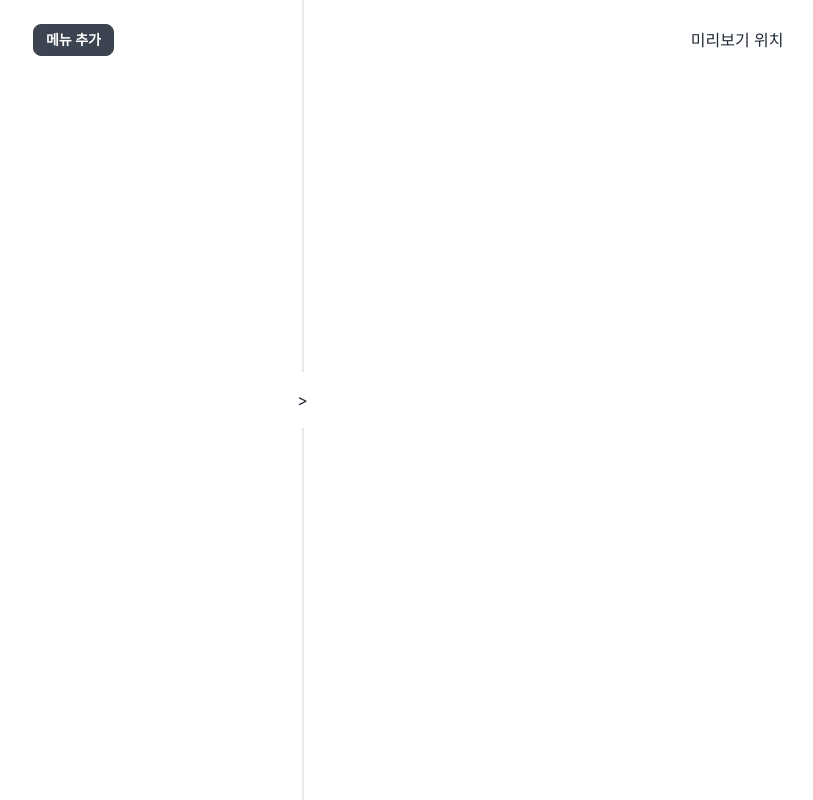
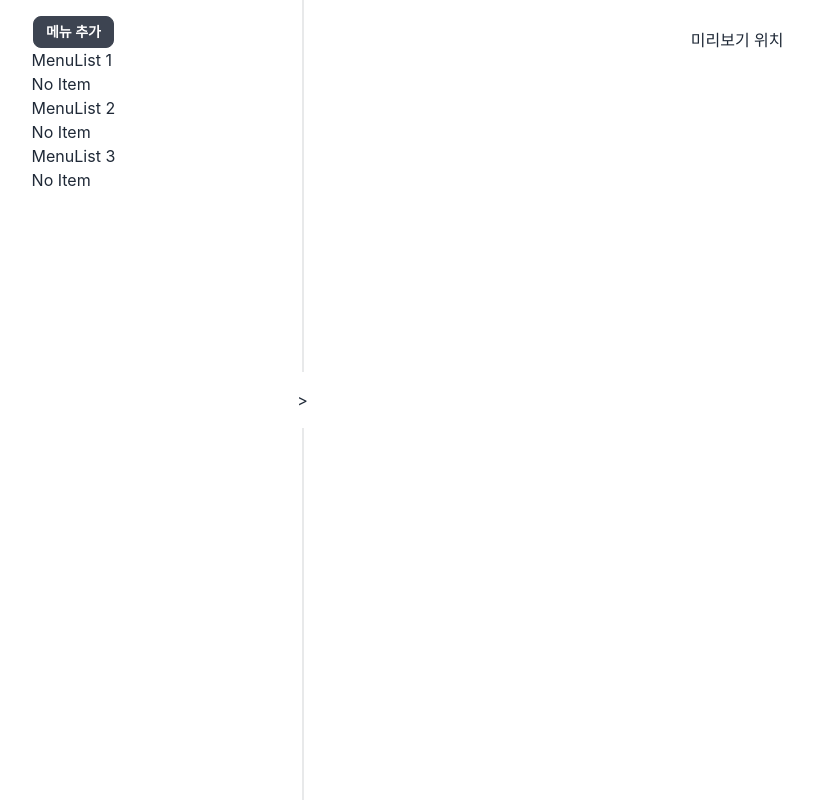
Before and after one commit to jadru/qr-kiosk, a React (Vite) app in the folder apps/frontend/: page /store-management in a window 1280 px wide. Shown: the whole page, without its empty margins (132-945 px from the left). Built offline with nearby package versions, Linux system fonts and the light colour scheme.

Commit message:
feat: 리스트 3개 드래그앤드롭 구현

```diff
--- /dev/null
+++ b/apps/frontend/src/components/Menu/MenuItem.tsx
@@ -0,0 +1,43 @@
+import React from 'react';
+import { Item } from '../../type/Item';
+import { Draggable } from 'react-beautiful-dnd';
+
+interface Props {
+  index: number;
+  item: Item;
+  items: Item[];
+  setItems: (s: Item[]) => void;
+}
+
+const MenuItem: React.FC<Props> = ({ index, item, items, setItems }) => {
+  const handleDelte = (id: string) => {
+    setItems(items.filter((item) => item.itemid !== id));
+  };
+  return (
+    <Draggable draggableId={item.itemid.toString()} index={index}>
+      {(provided) => (
+        <li
+          className="card card-side bg-base-100 shadow-xl mt-5 w-96"
+          ref={provided.innerRef}
+          {...provided.draggableProps}
+          {...provided.dragHandleProps}
+        >
+          <div>
+            <h3>{item.itemname}</h3>
+            <h3>{item.itemprice}</h3>
+          </div>
+          <div className="card-actions justify-end">
+            <button
+              className="btn btn-primary ml-2 mb-2"
+              type="button"
+              onClick={() => handleDelte(item.itemid)}
+            >
+              삭제
+            </button>
+          </div>
+        </li>
+      )}
+    </Draggable>
+  );
+};
+export default MenuItem;
--- /dev/null
+++ b/apps/frontend/src/components/Menu/MenuList.tsx
@@ -0,0 +1,103 @@
+import { Item } from '../../type/Item';
+import React from 'react';
+import { Droppable } from 'react-beautiful-dnd';
+import MenuItem from './MenuItem';
+
+interface Props {
+  items: Item[];
+  setItems: (s: Item[]) => void;
+  MenuList2: Item[];
+  setMenuList2: (s: Item[]) => void;
+  MenuList3: Item[];
+  setMenuList3: (s: Item[]) => void;
+}
+
+const MenuList: React.FC<Props> = ({
+  items,
+  setItems,
+  MenuList2,
+  setMenuList2,
+  MenuList3,
+  setMenuList3,
+}: Props) => {
+  return (
+    <>
+      <div>
+        <h2>MenuList 1</h2>
+        <Droppable droppableId="menulist1">
+          {(provided) => (
+            <div ref={provided.innerRef} {...provided.droppableProps}>
+              <ul className="list-none">
+                {items.length === 0 ? (
+                  <p>No Item</p>
+                ) : (
+                  items.map((item, index) => (
+                    <MenuItem
+                      key={item.itemid}
+                      index={index}
+                      item={item}
+                      items={items}
+                      setItems={setItems}
+                    />
+                  ))
+                )}
+                {provided.placeholder}
+              </ul>
+            </div>
+          )}
+        </Droppable>
+      </div>
+      <div>
+        <h2>MenuList 2</h2>
+        <Droppable droppableId="menulist2">
+          {(provided) => (
+            <div ref={provided.innerRef} {...provided.droppableProps}>
+              <ul className="list-none">
+                {MenuList2.length === 0 ? (
+                  <p>No Item</p>
+                ) : (
+                  MenuList2.map((item, index) => (
+                    <MenuItem
+                      key={item.itemid}
+                      index={index}
+                      item={item}
+                      items={MenuList2}
+                      setItems={setMenuList2}
+                    />
+                  ))
+                )}
+                {provided.placeholder}
+              </ul>
+            </div>
+          )}
+        </Droppable>
+      </div>
+      <div>
+        <h2>MenuList 3</h2>
+        <Droppable droppableId="menulist3">
+          {(provided) => (
+            <div ref={provided.innerRef} {...provided.droppableProps}>
+              <ul className="list-none">
+                {MenuList3.length === 0 ? (
+                  <p>No Item</p>
+                ) : (
+                  MenuList3.map((item, index) => (
+                    <MenuItem
+                      key={item.itemid}
+                      index={index}
+                      item={item}
+                      items={MenuList3}
+                      setItems={setMenuList3}
+                    />
+                  ))
+                )}
+                {provided.placeholder}
+              </ul>
+            </div>
+          )}
+        </Droppable>
+      </div>
+    </>
+  );
+};
+export default MenuList;
--- a/apps/frontend/src/main.tsx
+++ b/apps/frontend/src/main.tsx
@@ -5,9 +5,7 @@ import App from './App';
 import './styles/global.css';
 
 ReactDOM.createRoot(document.getElementById('root') as HTMLElement).render(
-  <React.StrictMode>
-    <RecoilRoot>
-      <App />
-    </RecoilRoot>
-  </React.StrictMode>,
+  <RecoilRoot>
+    <App />
+  </RecoilRoot>,
 );
--- a/apps/frontend/src/pages/StoreManagement/index.tsx
+++ b/apps/frontend/src/pages/StoreManagement/index.tsx
@@ -1,53 +1,18 @@
 import { Route, Routes } from 'react-router-dom';
-import {
-  DragDropContext,
-  Draggable,
-  Droppable,
-  DropResult,
-} from 'react-beautiful-dnd';
-import React, { useCallback, useEffect, useState } from 'react';
-import { useRecoilState } from 'recoil';
-import { menuDataState } from '@src/states/atom';
+import { DragDropContext, DropResult } from 'react-beautiful-dnd';
+import React, { useState } from 'react';
+import { Item } from '../../type/Item';
+import MenuList from '../../components/Menu/MenuList';
 
-interface MenuItem {
-  image: string[];
-  itemid: string;
-  itemname: string;
-  itemprice: string;
-}
-interface MenuItemList {
-  menuItems: MenuItem[];
-}
+export const StoreManagement: React.FC = () => {
+  const [itemname, setItemName] = useState<string>('');
+  const [itemprice, setItemPrice] = useState<string>('');
+  const [itemid, SetItemId] = useState<string>('');
+  const [fileImage, setFileImage] = useState<string[]>([]);
+  const [items, setItems] = useState<Item[]>([]);
+  const [MenuList2, setMenuList2] = useState<Item[]>([]);
+  const [MenuList3, setMenuList3] = useState<Item[]>([]);
 
-export const StoreManagement = () => {
-  const [itemname, setItemName] = useState('');
-  const [itemprice, setItemPrice] = useState('');
-  const [itemid, SetItemId] = useState('');
-  const [fileImage, setFileImage] = useState<string[]>([]);
-  const [menuItem, setMenuItem] = useState<MenuItem>({
-    image: [],
-    itemid: '',
-    itemname: '',
-    itemprice: '',
-  });
-  const [menuList, setMenuList] = useState<MenuItemList>({
-    menuItems: [menuItem],
-  });
-  const onMenuList = useCallback(() => {
-    setMenuList({
-      menuItems: [...menuList.menuItems, menuItem],
-    });
-  }, [menuItem]);
-
-  useEffect(() => {
-    onMenuList();
-  }, [onMenuList]);
-
-  const deletehandle = (itemid: string) => {
-    setMenuList({
-      menuItems: menuList.menuItems.filter((item) => item.itemid !== itemid),
-    });
-  };
   const handleAddImages = (event: React.ChangeEvent<HTMLInputElement>) => {
     const imageList: any = event.target.files;
     let imageArray = [...fileImage];
@@ -61,81 +26,57 @@ export const StoreManagement = () => {
     }
     setFileImage(imageArray);
   };
+
   const handleSubmit = () => {
-    setMenuItem({
+    setItems([
+      ...items,
+      {
         image: fileImage,
         itemid: itemid,
         itemname: itemname,
         itemprice: itemprice,
-    });
+      },
+    ]);
+    setItemName('');
+    setItemPrice('');
   };
 
-  const resultData: any = (itemid: string) => {
-    return menuList?.menuItems.map((item, index) => {
-      if (item.itemid === itemid && item.itemname) {
-        return (
-          <Draggable draggableId={item.itemid} index={index} key={item.itemid}>
-            {(provided) => (
-              <div
-                ref={provided.innerRef}
-                {...provided.draggableProps}
-                {...provided.dragHandleProps}
-              >
-                <div className="card w-96 bg-base-100 shadow-xl mt-4">
-                  <div className="card-body">
-                    <div className="card-actions justify-between">
-                      <h4>메뉴 이름 : {item.itemname}</h4>
-                      <h4>가격 : {item.itemprice}</h4>
-                      <button
-                        className="btn btn-square btn-sm"
-                        onClick={() => deletehandle(item.itemid)}
-                      >
-                        <svg
-                          xmlns="http://www.w3.org/2000/svg"
-                          className="h-6 w-6"
-                          fill="none"
-                          viewBox="0 0 24 24"
-                          stroke="currentColor"
-                        >
-                          <path
-                            strokeLinecap="round"
-                            strokeLinejoin="round"
-                            strokeWidth="2"
-                            d="M6 18L18 6M6 6l12 12"
-                          />
-                        </svg>
-                      </button>
-                    </div>
-                  </div>
-                </div>
-              </div>
-            )}
-          </Draggable>
-        );
-      }
-    });
-  };
   const onDragEnd = (result: DropResult) => {
     const { source, destination } = result;
     if (!destination) return;
 
-    let items = [...menuList.menuItems];
-    let index;
-    if (source.droppableId === destination.droppableId) {
-      index = items.findIndex((item) => item.itemid === source.droppableId);
-      let findObj = items[index];
-      findObj.itemid = destination.droppableId;
-      items.slice(index, 1);
-      items = [...items, findObj];
-      setMenuList({ menuItems: items });
+    if (
+      source.droppableId === destination.droppableId &&
+      source.index === destination.index
+    )
+      return;
+
+    let add: Item;
+    let menu2 = MenuList2;
+    let menu3 = MenuList3;
+
+    if (source.droppableId === 'menulist1') {
+      add = items[source.index];
+      items.splice(source.index, 1);
+    } else if (source.droppableId === 'menulist2') {
+      add = MenuList2[source.index];
+      menu2.splice(source.index, 1);
     } else {
-      if (source.index != destination.index) {
-        let selectItem = items[result.source.index];
-        items.splice(result.source.index, 1);
-        items.splice(destination.index, 0, selectItem);
-        setMenuList({ menuItems: items });
+      add = MenuList3[source.index];
+      menu3.splice(source.index, 1);
     }
+
+    if (destination.droppableId === 'menulist1') {
+      items.splice(destination.index, 0, { ...add });
+    } else if (destination.droppableId === 'menulist2') {
+      menu2.splice(destination.index, 0, { ...add });
+    } else {
+      menu3.splice(destination.index, 0, { ...add });
     }
+
+    setItems(items);
+    setMenuList2(menu2);
+    setMenuList3(menu3);
   };
 
   return (
@@ -214,27 +155,16 @@ export const StoreManagement = () => {
           </div>
           <div>
             <DragDropContext onDragEnd={onDragEnd}>
-              {menuList?.menuItems.map((item) => {
-                return (
-                  <Droppable
-                    droppableId={item.itemid}
-                    key={item.itemid}
-                    direction={'vertical'}
-                  >
-                    {(provided) => (
-                      <div
-                        ref={provided.innerRef}
-                        {...provided.droppableProps}
-                        key={item.itemid}
-                        className={item.itemid}
-                      >
-                        {resultData(item.itemid)}
-                        {provided.placeholder}
+              <div>
+                <MenuList
+                  items={items}
+                  setItems={setItems}
+                  MenuList2={MenuList2}
+                  setMenuList2={setMenuList2}
+                  MenuList3={MenuList3}
+                  setMenuList3={setMenuList3}
+                />
               </div>
-                    )}
-                  </Droppable>
-                );
-              })}
             </DragDropContext>
           </div>
         </div>
--- /dev/null
+++ b/apps/frontend/src/type/Item.tsx
@@ -0,0 +1,6 @@
+export interface Item {
+  image: string[];
+  itemid: string;
+  itemname: string;
+  itemprice: string;
+}
```
Lines whose indentation alone changed are shown as unchanged.
